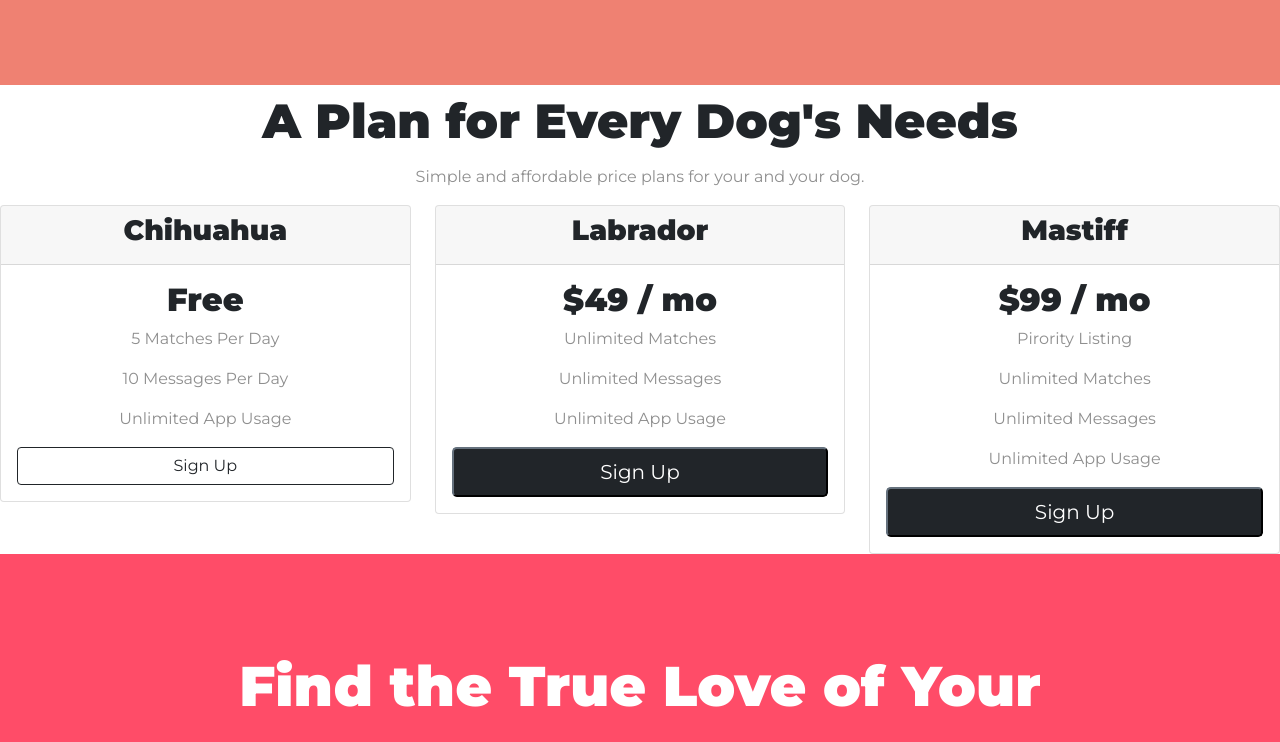
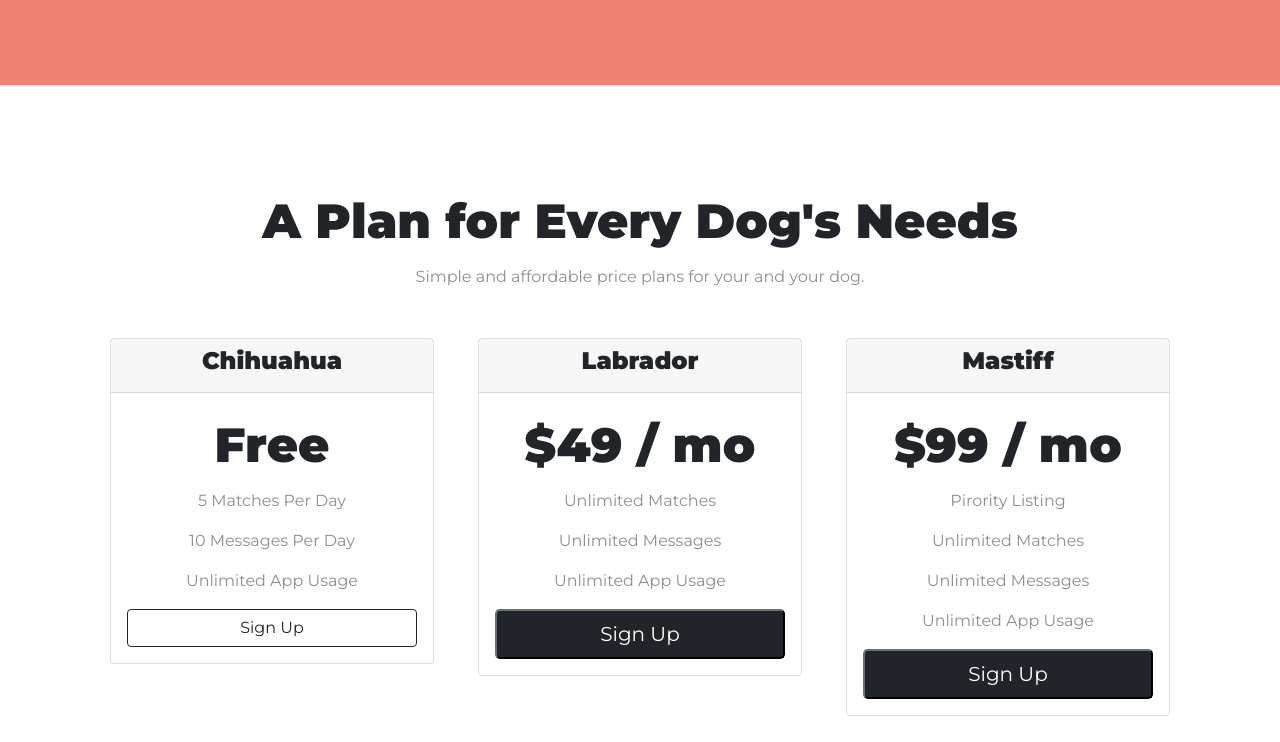
Before and after one commit to tentendotz/TinDog, a plain HTML site: page index.html in a window 1280 px wide. Shown: the part 1730-2472 px from the top of the page. Drawn offline with nearby package versions, Linux system fonts and the light colour scheme.

Commit message:
Update Pricing Section css

```diff
--- a/css/styles.css
+++ b/css/styles.css
@@ -137,3 +137,24 @@ p {
   width: 15%;
   margin: 20px 20px 50px;
 }
+
+/* Pricing Section */
+
+#pricing {
+  padding: 100px;
+}
+
+.price-title {
+  font-size: 1.5rem;
+}
+
+.price-text {
+  font-size: 3rem;
+  line-height: 1.5;
+}
+
+.pricing-column {
+  padding: 3% 2%;
+}
+
+/* CTA Section */
```
